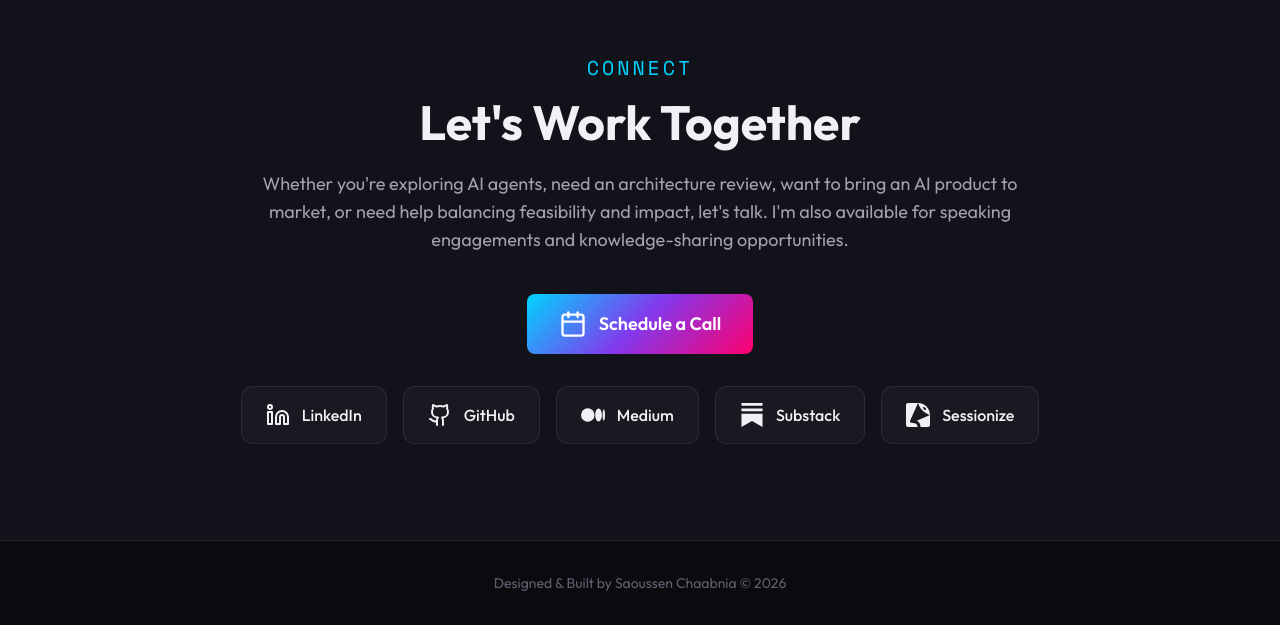
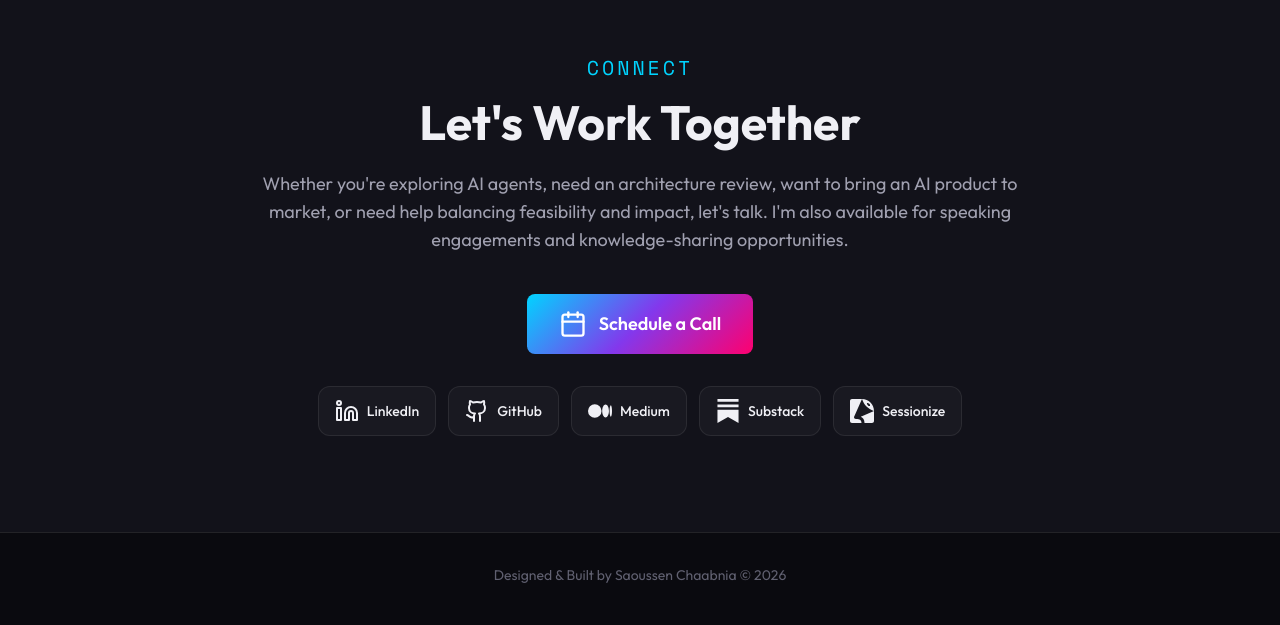
Before and after one commit to Saoussen-CH/Saoussen-CH.github.io, a React (Vite) app: page / in a window 1280 px wide. Shown: the part 8164-8789 px from the top of the page. Built offline with nearby package versions, Linux system fonts and the light colour scheme; the HTML template or start-up script is replaced by a standard one.

Commit message:
Fix Contact social links overflow on mobile

```diff
--- a/src/components/Contact.tsx
+++ b/src/components/Contact.tsx
@@ -70,7 +70,7 @@ export function Contact() {
           initial={{ opacity: 0, y: 20 }}
           animate={isInView ? { opacity: 1, y: 0 } : {}}
           transition={{ delay: 0.3 }}
-          className="flex justify-center gap-4"
+          className="flex flex-wrap justify-center gap-3"
         >
           {socialLinks.map((link, index) => (
             <motion.a
@@ -81,12 +81,12 @@ export function Contact() {
               initial={{ opacity: 0, y: 20 }}
               animate={isInView ? { opacity: 1, y: 0 } : {}}
               transition={{ delay: 0.4 + index * 0.1 }}
-              className="flex items-center gap-3 px-6 py-4 glass rounded-xl glass-hover group"
+              className="flex items-center gap-2 px-4 py-3 glass rounded-xl glass-hover group"
             >
               <span className="text-text-primary group-hover:text-accent-cyan transition-colors">
                 {iconMap[link.icon]}
               </span>
-              <span className="font-medium">{link.name}</span>
+              <span className="font-medium text-sm hidden sm:inline">{link.name}</span>
             </motion.a>
           ))}
         </motion.div>
```
